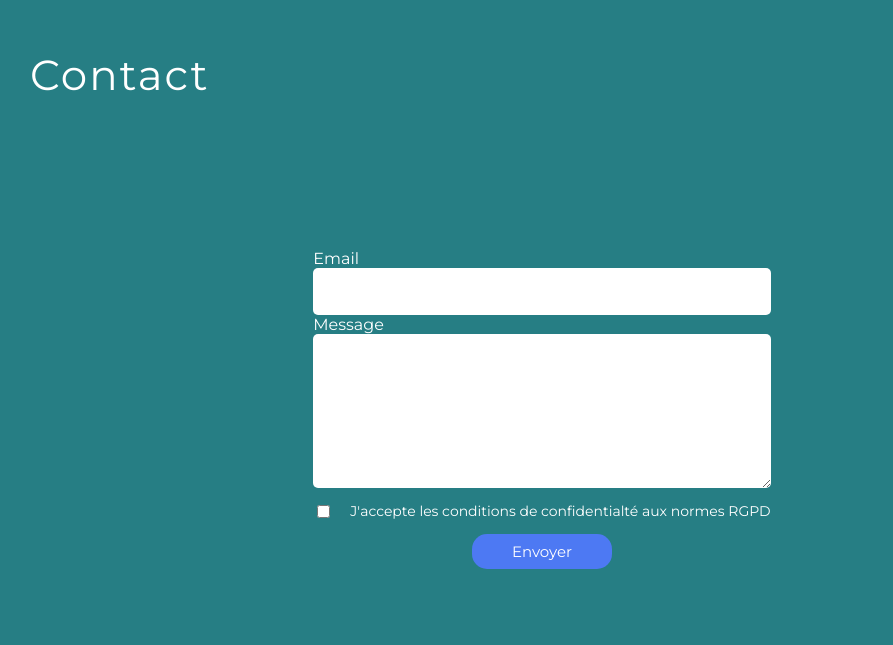
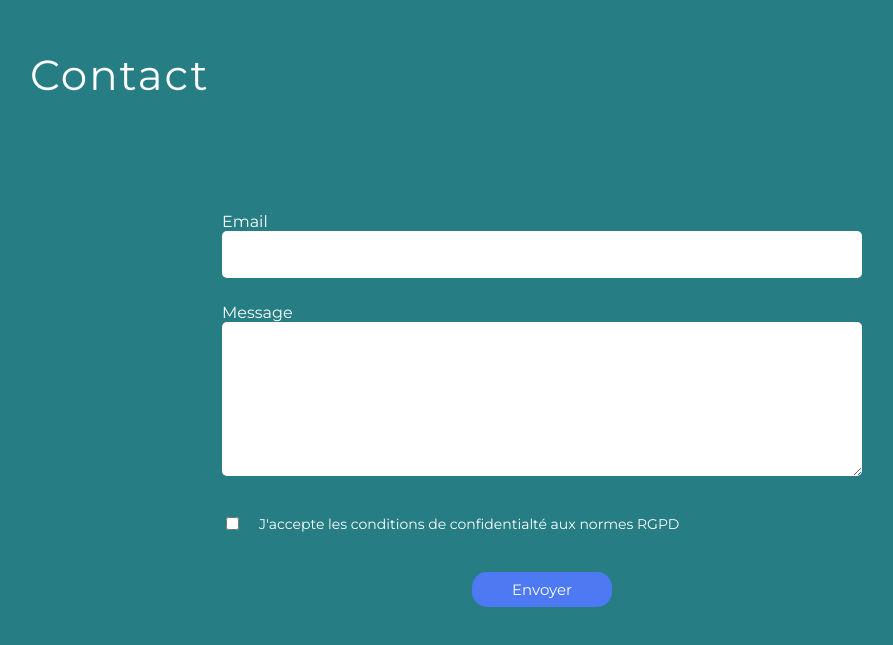
Before and after one commit to ZephirSD/lanscape-site, a React (Create React App) app: page / in a window 1280 px wide. Shown: the part 2391-3036 px from the top of the page, without its empty margins (98-991 px from the left). Built offline with nearby package versions, Linux system fonts and the light colour scheme.

Commit message:
Ajout de nouveaux variables pour le formulaire

```diff
--- a/src/style/style.scss
+++ b/src/style/style.scss
@@ -7,12 +7,14 @@
     --background3 : #318B8C;
     --full-width: 100%;
     --full-height: 100vh;
+    --demi-width: 50%;
     --blue-pacifico: #4D79F3;
     --pacifico-font: 'Pacifico', cursive;
     --montserrat-font: 'Montserrat', sans-serif;
     --white: white;
     --left-titre: 10vw;
     --top-titre: 5vh;
+    --margin-top-bottom-form: 25px;
 }
 
 section{
```
